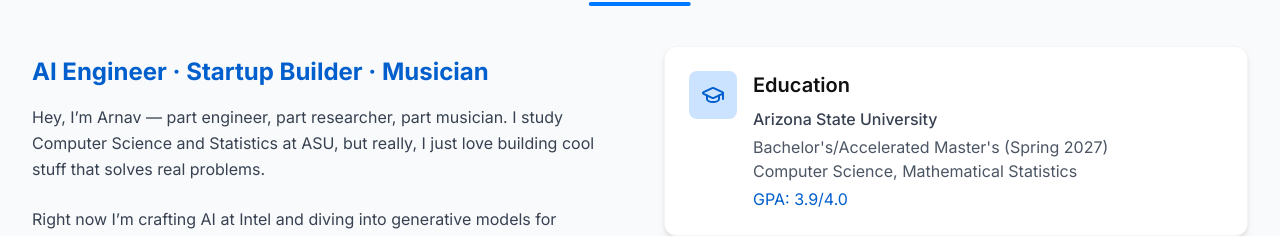
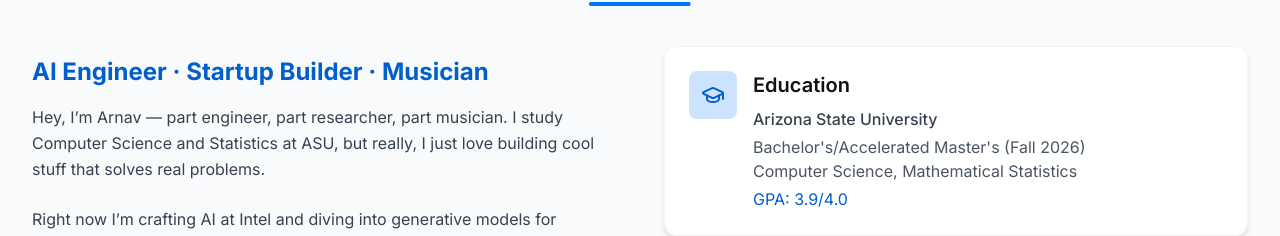
Before and after one commit to aarora80/arnavaroraortfolioweb, a React (Vite) app: page / in a window 1280 px wide. Shown: the part 938-1174 px from the top of the page. Built offline with nearby package versions, Linux system fonts and the light colour scheme.

Commit message:
Updated About.tsx

```diff
--- a/src/components/About.tsx
+++ b/src/components/About.tsx
@@ -84,7 +84,7 @@ const About: React.FC = () => {
                 <div>
                   <h4 className="text-xl font-semibold mb-2">Education</h4>
                   <p className="text-gray-700 dark:text-gray-300 mb-1 font-medium">Arizona State University</p>
-                  <p className="text-gray-600 dark:text-gray-400">Bachelor's/Accelerated Master's (Spring 2027)</p>
+                  <p className="text-gray-600 dark:text-gray-400">Bachelor's/Accelerated Master's (Fall 2026)</p>
                   <p className="text-gray-600 dark:text-gray-400">Computer Science, Mathematical Statistics</p>
                   <p className="text-primary-600 dark:text-primary-400 mt-1">GPA: 3.9/4.0</p>
                 </div>
```
